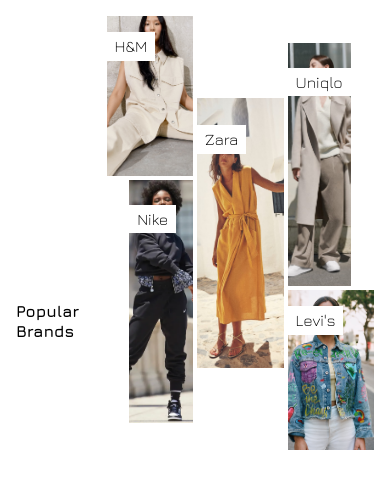
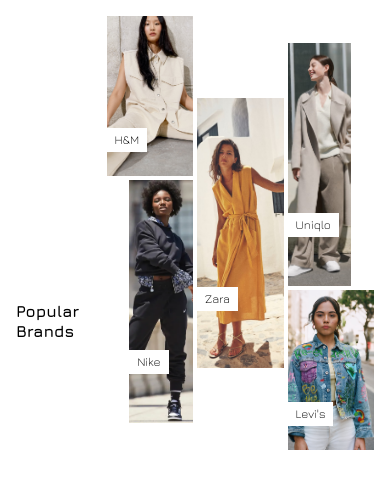
Before and after one commit to JenylleRasmine/grid_gallery, a plain HTML site: page index.html in a window 390 px wide. Drawn offline with nearby package versions, Linux system fonts and the light colour scheme.

Commit message:
style.css

```diff
--- a/css/style.css
+++ b/css/style.css
@@ -81,6 +81,9 @@ body{
     .title h1{
         font-size: 2rem;
     }
+    .item .brand-name{
+        top: 25%;
+    }
 }
 
 /*767px*/
@@ -110,6 +113,11 @@ body{
         gap: 0.25rem;
     }
 
+    .item .brand-name{
+        top: 70%;
+        font-size: 0.75rem;
+    }
+
     .title h1{
         font-size: 1rem;
     }
```
